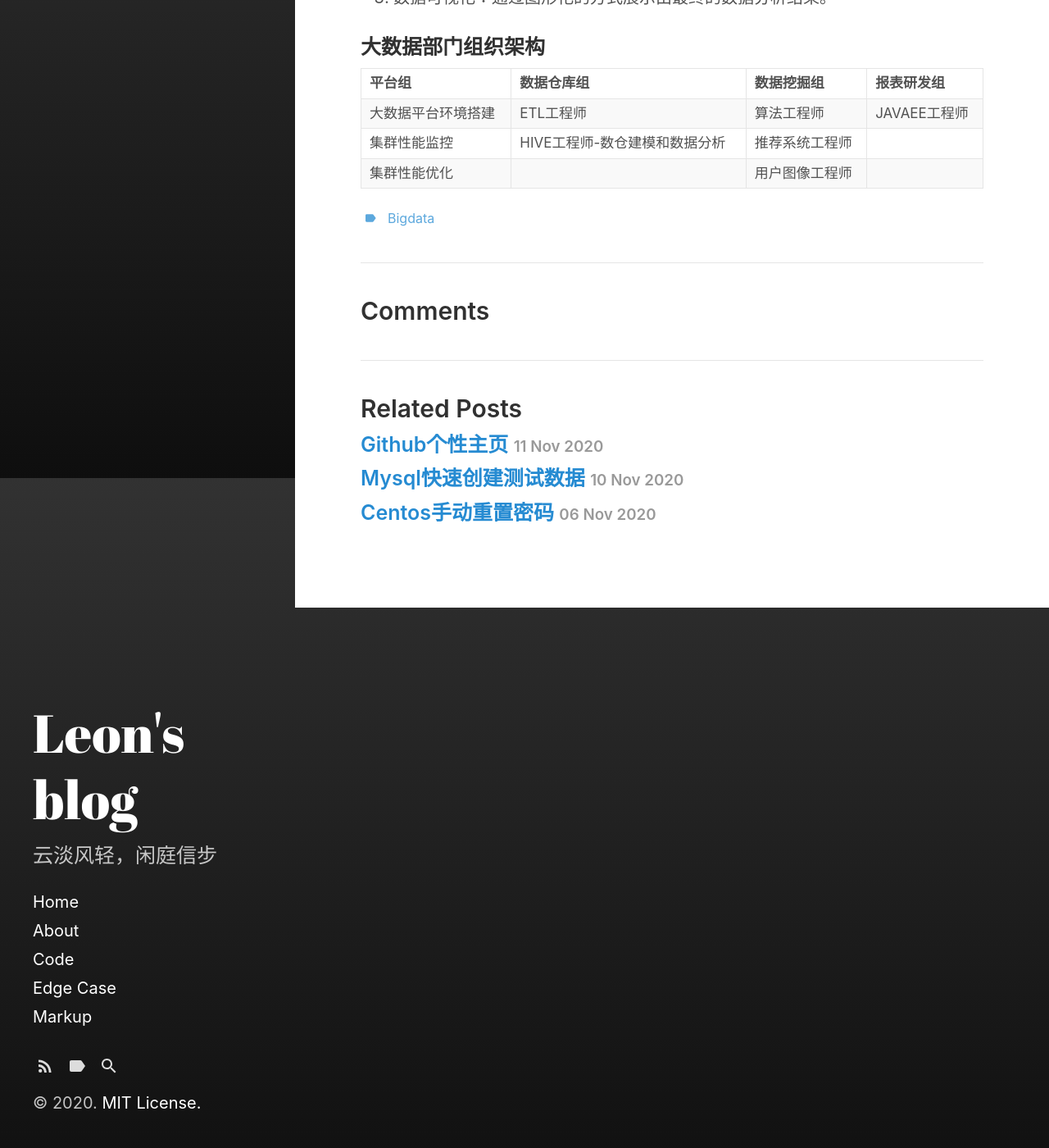
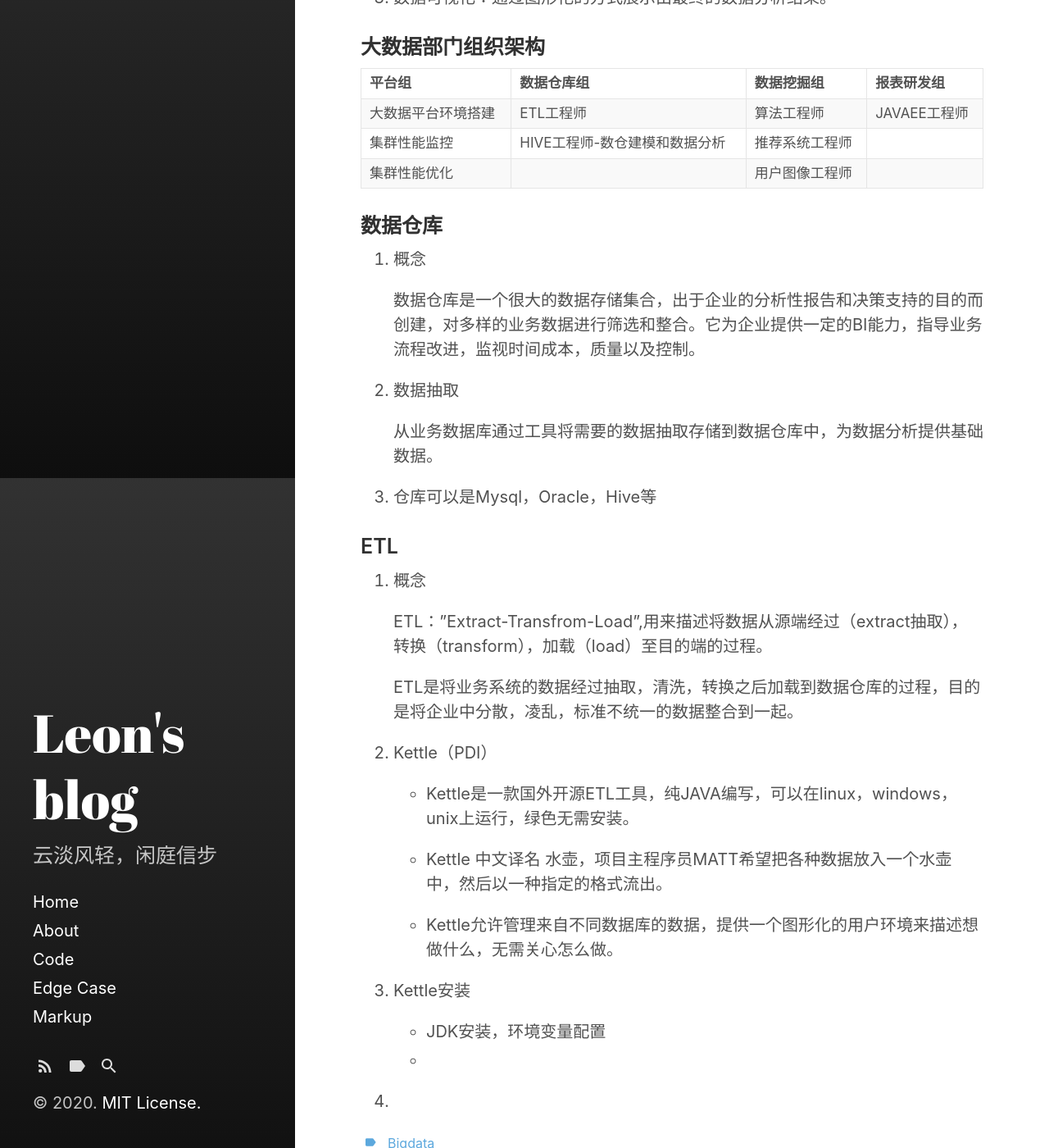
Before and after one commit to WnLeon/blog, a Jekyll site: the page built from _posts/2020-10-29-大数据初探（一）.md, in a window 1280 px wide and 1400 px high, scrolled down 1217 px. Shown: the whole window at 82% size. Built offline with Jekyll 4.4.1, drawn with Linux system fonts in a browser that asks for light colours; some of the changed text lies outside the part shown.

Commit message:
post JDK 2020/11/11

```diff
--- a/_posts/2020-10-29-大数据初探（一）.md
+++ b/_posts/2020-10-29-大数据初探（一）.md
@@ -43,3 +43,37 @@ excerpt_separator: <!--more-->
 | 大数据平台环境搭建 | ETL工程师                    | 算法工程师    | JAVAEE工程师 |
 | 集群性能监控       | HIVE工程师-数仓建模和数据分析 | 推荐系统工程师 |             |
 | 集群性能优化       |                             | 用户图像工程师 |             |
+
+### 数据仓库
+
+1. 概念
+
+    数据仓库是一个很大的数据存储集合，出于企业的分析性报告和决策支持的目的而创建，对多样的业务数据进行筛选和整合。它为企业提供一定的BI能力，指导业务流程改进，监视时间成本，质量以及控制。
+
+2. 数据抽取
+
+    从业务数据库通过工具将需要的数据抽取存储到数据仓库中，为数据分析提供基础数据。
+
+3. 仓库可以是Mysql，Oracle，Hive等
+
+### ETL
+
+1. 概念
+
+    ETL："Extract-Transfrom-Load",用来描述将数据从源端经过（extract抽取），转换（transform），加载（load）至目的端的过程。
+
+    ETL是将业务系统的数据经过抽取，清洗，转换之后加载到数据仓库的过程，目的是将企业中分散，凌乱，标准不统一的数据整合到一起。
+
+2. Kettle（PDI）
+
+   - Kettle是一款国外开源ETL工具，纯JAVA编写，可以在linux，windows，unix上运行，绿色无需安装。
+
+   - Kettle 中文译名 水壶，项目主程序员MATT希望把各种数据放入一个水壶中，然后以一种指定的格式流出。
+
+   - Kettle允许管理来自不同数据库的数据，提供一个图形化的用户环境来描述想做什么，无需关心怎么做。
+
+3. Kettle安装
+
+   - JDK安装，环境变量配置
+   -
+4.
```
Also changed, not shown: _posts/2020-11-11-JDK环境的安装配置.md (added, +117 -0 lines).
